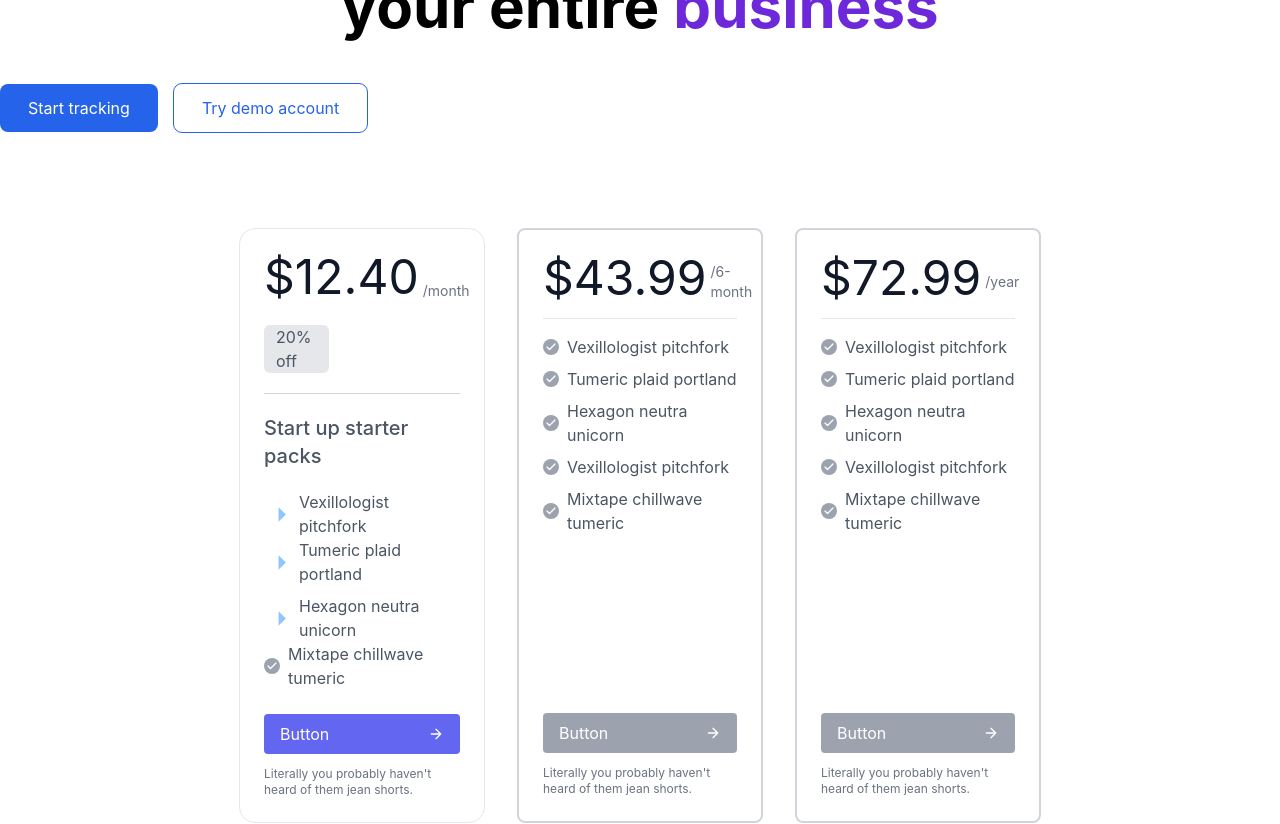
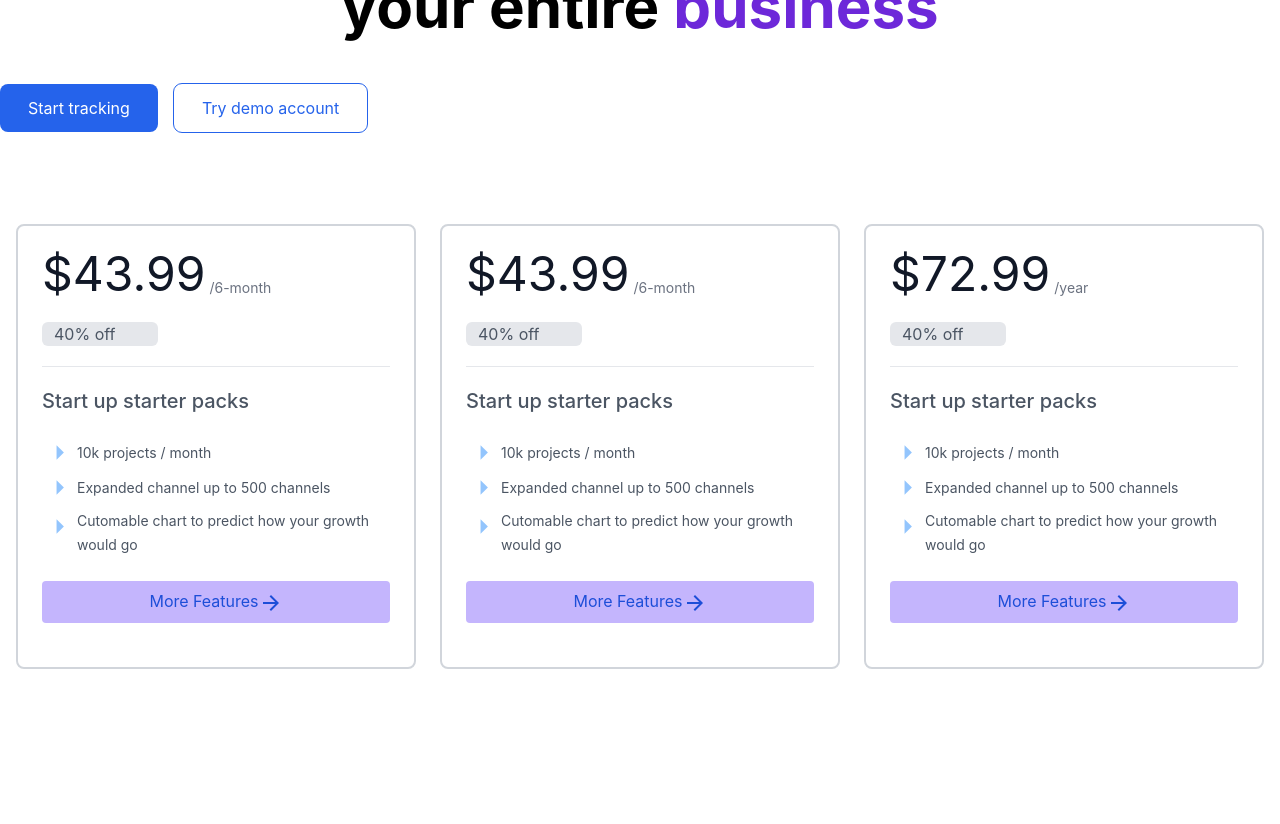
Before and after one commit to Sumitsinh1726/React_portfolio_Project, a React (Create React App) app in the folder krp/: page / in a window 1280 px wide. Shown: the part 260-1084 px from the top of the page. Built offline with nearby package versions, Linux system fonts and the light colour scheme.

Commit message:
Dharmik
card

```diff
--- a/krp/src/component/Card.jsx
+++ b/krp/src/component/Card.jsx
@@ -1,310 +1,210 @@
 import React from "react";
-import ArrowRightIcon from '@mui/icons-material/ArrowRight';
+import ArrowRightIcon from "@mui/icons-material/ArrowRight";
+import ArrowForwardIcon from "@mui/icons-material/ArrowForward";
 
 const Card = () => {
   return (
     <>
-      <section class="text-gray-600 body-font overflow-hidden md:mx-container">
-        <div class="container px-5 py-24 mx-auto">
-          {/* <div class="flex flex-col text-center w-full mb-20">
-            <h1 class="sm:text-4xl text-3xl font-medium title-font mb-2 text-gray-900">
+      <section className="text-gray-600 body-font overflow-hidden">
+        <div className="container px-5 py-24 mx-auto">
+          {/* <div className="flex flex-col text-center w-full mb-20">
+            <h1 className="sm:text-4xl text-3xl font-medium title-font mb-2 text-gray-900">
               Pricing
             </h1>
-            <p class="lg:w-2/3 mx-auto leading-relaxed text-base text-gray-500">
+            <p className="lg:w-2/3 mx-auto leading-relaxed text-base text-gray-500">
               Whatever cardigan tote bag tumblr hexagon brooklyn asymmetrical.
             </p>
-            <div class="flex mx-auto border-2 border-indigo-500 rounded overflow-hidden mt-6">
-              <button class="py-1 px-4 bg-indigo-500 text-white focus:outline-none">
+            <div className="flex mx-auto border-2 border-indigo-500 rounded overflow-hidden mt-6">
+              <button className="py-1 px-4 bg-indigo-500 text-white focus:outline-none">
                 Monthly
               </button>
-              <button class="py-1 px-4 focus:outline-none">Annually</button>
+              <button className="py-1 px-4 focus:outline-none">Annually</button>
             </div>
           </div> */}
 
-          <div class="flex flex-wrap -m-4 justify-center">
-
-
-            <div class="p-4 xl:w-1/4 md:w-1/2 w-full">
-              <div class="h-full p-6 rounded-2xl border border-gray-200 flex flex-col relative overflow-hidden">
-
+          <div className="flex flex-wrap -m-4 justify-center">
+            {/* <div className="p-3 xl:w-1/3 md:w-1/3 w-full">
+              <div className="h-full p-6 rounded-2xl border border-gray-200 flex flex-col relative overflow-hidden">
                 <div className="border-b border-gray-300">
-
-
-                <h1 class="text-5xl text-gray-900 leading-none flex items-end pb-4 mb-2 border-gray-200">
+                  <h1 className="text-5xl text-gray-900 leading-none flex items-end pb-4 mb-2 border-gray-200">
                     <span>$12.40</span>
-                  <span class="text-sm ml-1 font-normal text-gray-500">
+                    <span className="text-sm ml-1 font-normal text-gray-500">
                       /month
                     </span>
                   </h1>
-                <p className="bg-gray-200 rounded-md px-3 mb-5 w-4/12">20% off</p>
+                  <p className="bg-gray-200 rounded-md px-3 mb-5 w-4/12">
+                    20% off
+                  </p>
                 </div>
 
-                <h4 className="text-xl font-medium my-5">Start up starter packs</h4>
+                <h4 className="text-xl font-medium my-5">
+                  Start up starter packs
+                </h4>
 
-                <p class="flex items-center text-gray-600">
+                <p className="flex items-center text-gray-600 text-sm">
                   <ArrowRightIcon className="text-blue-300 " fontSize="large" />
-                  Vexillologist pitchfork
+                  200 projects / month
                 </p>
-                <p class="flex items-center text-gray-600 mb-2">
+
+                <p className="flex items-center text-gray-600 mb-1 text-sm">
                   <ArrowRightIcon className="text-blue-300 " fontSize="large" />
-                  Tumeric plaid portland
+                  Expanded channel up to 50 channels
                 </p>
-                <p class="flex items-center text-gray-600">
-                <ArrowRightIcon className="text-blue-300 w-16 " fontSize="large" />
-                  Hexagon neutra unicorn
+
+
+                <p className="flex leading-6 text-gray-600 text-sm mb-6">
+                  <ArrowRightIcon
+                    className="text-blue-300  "
+                    fontSize="large"
+                  />{" "}
+                  Cutomable chart to predict how your growth would go
                 </p>
-                <p class="flex items-center text-gray-600 mb-6">
-                  <span class="w-4 h-4 mr-2 inline-flex items-center justify-center bg-gray-400 text-white rounded-full flex-shrink-0">
-                    <svg
-                      fill="none"
-                      stroke="currentColor"
-                      stroke-linecap="round"
-                      stroke-linejoin="round"
-                      stroke-width="2.5"
-                      class="w-3 h-3"
-                      viewBox="0 0 24 24"
-                    >
-                      <path d="M20 6L9 17l-5-5"></path>
-                    </svg>
+
+                <button className=" text-center mt-auto  text-blue-700 bg-violet-300 border-0 py-2 px-4 my-5 focus:outline-none hover:bg-violet-500 rounded">
+                  More Features
+                  <ArrowForwardIcon />
+                </button>
+              </div>
+            </div> */}
+
+            <div className="p-3 xl:w-1/3 md:w-1/3 w-full">
+              <div className="h-full p-6 rounded-lg border-2 border-gray-300 flex flex-col relative overflow-hidden">
+                <div className="border-b border-gray-200">
+                  <h1 className="text-5xl text-gray-900 leading-none flex items-end pb-2 mb-4  ">
+                    <span>$43.99</span>
+                    <span className="text-sm ml-1 font-normal text-gray-500">
+                      /6-month
                     </span>
-                  Mixtape chillwave tumeric
+                  </h1>
+                  <p className="bg-gray-200 rounded-md px-3 mb-5 w-4/12">
+                    40% off
                   </p>
-                <button class="flex items-center mt-auto text-white bg-indigo-500 border-0 py-2 px-4 w-full focus:outline-none hover:bg-indigo-600 rounded">
-                  Button
-                  <svg
-                    fill="none"
-                    stroke="currentColor"
-                    stroke-linecap="round"
-                    stroke-linejoin="round"
-                    stroke-width="2"
-                    class="w-4 h-4 ml-auto"
-                    viewBox="0 0 24 24"
-                  >
-                    <path d="M5 12h14M12 5l7 7-7 7"></path>
-                  </svg>
+                </div>
+
+                <h4 className="text-xl font-medium my-5">
+                  Start up starter packs
+                </h4>
+
+                <p className="flex items-center text-gray-600 text-sm">
+                  <ArrowRightIcon className="text-blue-300 " fontSize="large" />
+                  10k projects / month
+                </p>
+
+                <p className="flex items-center text-gray-600 mb-1 text-sm">
+                  <ArrowRightIcon className="text-blue-300 " fontSize="large" />
+                  Expanded channel up to 500 channels
+                </p>
+
+                {/* <div>
+                  <div className=""></div>
+                </div> */}
+                <p className="flex leading-6 text-gray-600 text-sm mb-6">
+                  <ArrowRightIcon
+                    className="text-blue-300  "
+                    fontSize="large"
+                  />{" "}
+                  Cutomable chart to predict how your growth would go
+                </p>
+
+                <button className=" text-center mt-auto  text-blue-700 bg-violet-300 border-0 py-2 px-4 my-5 focus:outline-none hover:bg-violet-500 rounded">
+                  More Features
+                  <ArrowForwardIcon />
                 </button>
-                <p class="text-xs text-gray-500 mt-3">
-                  Literally you probably haven't heard of them jean shorts.
-                </p>
               </div>
             </div>
 
-            <div class="p-4 xl:w-1/4 md:w-1/2 w-full">
-              <div class="h-full p-6 rounded-lg border-2 border-gray-300 flex flex-col relative overflow-hidden">
-
-                <h1 class="text-5xl text-gray-900 leading-none flex items-end pb-4 mb-4 border-b border-gray-200 ">
+            <div className="p-3 xl:w-1/3 md:w-1/3 w-full">
+              <div className="h-full p-6 rounded-lg border-2 border-gray-300 flex flex-col relative overflow-hidden">
+                <div className="border-b border-gray-200">
+                  <h1 className="text-5xl text-gray-900 leading-none flex items-end pb-2 mb-4  ">
                     <span>$43.99</span>
-                  <span class="text-sm ml-1 font-normal text-gray-500">
+                    <span className="text-sm ml-1 font-normal text-gray-500">
                       /6-month
                     </span>
                   </h1>
-                <p class="flex items-center text-gray-600 mb-2">
-                  <span class="w-4 h-4 mr-2 inline-flex items-center justify-center bg-gray-400 text-white rounded-full flex-shrink-0">
-                    <svg
-                      fill="none"
-                      stroke="currentColor"
-                      stroke-linecap="round"
-                      stroke-linejoin="round"
-                      stroke-width="2.5"
-                      class="w-3 h-3"
-                      viewBox="0 0 24 24"
-                    >
-                      <path d="M20 6L9 17l-5-5"></path>
-                    </svg>
-                  </span>
-                  Vexillologist pitchfork
+                  <p className="bg-gray-200 rounded-md px-3 mb-5 w-4/12">
+                    40% off
                   </p>
-                <p class="flex items-center text-gray-600 mb-2">
-                  <span class="w-4 h-4 mr-2 inline-flex items-center justify-center bg-gray-400 text-white rounded-full flex-shrink-0">
-                    <svg
-                      fill="none"
-                      stroke="currentColor"
-                      stroke-linecap="round"
-                      stroke-linejoin="round"
-                      stroke-width="2.5"
-                      class="w-3 h-3"
-                      viewBox="0 0 24 24"
-                    >
-                      <path d="M20 6L9 17l-5-5"></path>
-                    </svg>
-                  </span>
-                  Tumeric plaid portland
+                </div>
+
+                <h4 className="text-xl font-medium my-5">
+                  Start up starter packs
+                </h4>
+
+                <p className="flex items-center text-gray-600 text-sm">
+                  <ArrowRightIcon className="text-blue-300 " fontSize="large" />
+                  10k projects / month
                 </p>
-                <p class="flex items-center text-gray-600 mb-2">
-                  <span class="w-4 h-4 mr-2 inline-flex items-center justify-center bg-gray-400 text-white rounded-full flex-shrink-0">
-                    <svg
-                      fill="none"
-                      stroke="currentColor"
-                      stroke-linecap="round"
-                      stroke-linejoin="round"
-                      stroke-width="2.5"
-                      class="w-3 h-3"
-                      viewBox="0 0 24 24"
-                    >
-                      <path d="M20 6L9 17l-5-5"></path>
-                    </svg>
-                  </span>
-                  Hexagon neutra unicorn
+
+                <p className="flex items-center text-gray-600 mb-1 text-sm">
+                  <ArrowRightIcon className="text-blue-300 " fontSize="large" />
+                  Expanded channel up to 500 channels
                 </p>
-                <p class="flex items-center text-gray-600 mb-2">
-                  <span class="w-4 h-4 mr-2 inline-flex items-center justify-center bg-gray-400 text-white rounded-full flex-shrink-0">
-                    <svg
-                      fill="none"
-                      stroke="currentColor"
-                      stroke-linecap="round"
-                      stroke-linejoin="round"
-                      stroke-width="2.5"
-                      class="w-3 h-3"
-                      viewBox="0 0 24 24"
-                    >
-                      <path d="M20 6L9 17l-5-5"></path>
-                    </svg>
-                  </span>
-                  Vexillologist pitchfork
+
+                {/* <div>
+                  <div className=""></div>
+                </div> */}
+                <p className="flex leading-6 text-gray-600 text-sm mb-6">
+                  <ArrowRightIcon
+                    className="text-blue-300  "
+                    fontSize="large"
+                  />{" "}
+                  Cutomable chart to predict how your growth would go
                 </p>
-                <p class="flex items-center text-gray-600 mb-6">
-                  <span class="w-4 h-4 mr-2 inline-flex items-center justify-center bg-gray-400 text-white rounded-full flex-shrink-0">
-                    <svg
-                      fill="none"
-                      stroke="currentColor"
-                      stroke-linecap="round"
-                      stroke-linejoin="round"
-                      stroke-width="2.5"
-                      class="w-3 h-3"
-                      viewBox="0 0 24 24"
-                    >
-                      <path d="M20 6L9 17l-5-5"></path>
-                    </svg>
-                  </span>
-                  Mixtape chillwave tumeric
-                </p>
-                <button class="flex items-center mt-auto text-white bg-gray-400 border-0 py-2 px-4 w-full focus:outline-none hover:bg-gray-500 rounded">
-                  Button
-                  <svg
-                    fill="none"
-                    stroke="currentColor"
-                    stroke-linecap="round"
-                    stroke-linejoin="round"
-                    stroke-width="2"
-                    class="w-4 h-4 ml-auto"
-                    viewBox="0 0 24 24"
-                  >
-                    <path d="M5 12h14M12 5l7 7-7 7"></path>
-                  </svg>
+
+                <button className=" text-center mt-auto  text-blue-700 bg-violet-300 border-0 py-2 px-4 my-5 focus:outline-none hover:bg-violet-500 rounded">
+                  More Features
+                  <ArrowForwardIcon />
                 </button>
-                <p class="text-xs text-gray-500 mt-3">
-                  Literally you probably haven't heard of them jean shorts.
-                </p>
               </div>
             </div>
 
+            <div className="p-3 xl:w-1/3 md:w-1/3 w-full">
+              <div className="h-full p-6 rounded-lg border-2 border-gray-300 flex flex-col relative overflow-hidden">
 
-            <div class="p-4 xl:w-1/4 md:w-1/2 w-full">
-              <div class="h-full p-6 rounded-lg border-2 border-gray-300 flex flex-col relative overflow-hidden">
-
-                <h1 class="text-5xl text-gray-900 leading-none flex items-center pb-4 mb-4 border-b border-gray-200 items-end">
+                <div className="border-b border-gray-200">
+                  <h1 className="text-5xl text-gray-900 leading-none flex  pb-4 mb-2 items-end">
                     <span>$72.99</span>
-                  <span class="text-sm ml-1 font-normal text-gray-500 mt-2">
+                    <span className="text-sm ml-1 font-normal text-gray-500 mt-2">
                       /year
                     </span>
+
                   </h1>
-                <p class="flex items-center text-gray-600 mb-2">
-                  <span class="w-4 h-4 mr-2 inline-flex items-center justify-center bg-gray-400 text-white rounded-full flex-shrink-0">
-                    <svg
-                      fill="none"
-                      stroke="currentColor"
-                      stroke-linecap="round"
-                      stroke-linejoin="round"
-                      stroke-width="2.5"
-                      class="w-3 h-3"
-                      viewBox="0 0 24 24"
-                    >
-                      <path d="M20 6L9 17l-5-5"></path>
-                    </svg>
-                  </span>
-                  Vexillologist pitchfork
+                  <p className="bg-gray-200 rounded-md px-3 mb-5 w-4/12">
+                    40% off
                   </p>
-                <p class="flex items-center text-gray-600 mb-2">
-                  <span class="w-4 h-4 mr-2 inline-flex items-center justify-center bg-gray-400 text-white rounded-full flex-shrink-0">
-                    <svg
-                      fill="none"
-                      stroke="currentColor"
-                      stroke-linecap="round"
-                      stroke-linejoin="round"
-                      stroke-width="2.5"
-                      class="w-3 h-3"
-                      viewBox="0 0 24 24"
-                    >
-                      <path d="M20 6L9 17l-5-5"></path>
-                    </svg>
-                  </span>
-                  Tumeric plaid portland
+                </div>
+
+                <h4 className="text-xl font-medium my-5">
+                  Start up starter packs
+                </h4>
+
+                <p className="flex items-center text-gray-600 text-sm">
+                  <ArrowRightIcon className="text-blue-300 " fontSize="large" />
+                  10k projects / month
                 </p>
-                <p class="flex items-center text-gray-600 mb-2">
-                  <span class="w-4 h-4 mr-2 inline-flex items-center justify-center bg-gray-400 text-white rounded-full flex-shrink-0">
-                    <svg
-                      fill="none"
-                      stroke="currentColor"
-                      stroke-linecap="round"
-                      stroke-linejoin="round"
-                      stroke-width="2.5"
-                      class="w-3 h-3"
-                      viewBox="0 0 24 24"
-                    >
-                      <path d="M20 6L9 17l-5-5"></path>
-                    </svg>
-                  </span>
-                  Hexagon neutra unicorn
+
+                <p className="flex items-center text-gray-600 mb-1 text-sm">
+                  <ArrowRightIcon className="text-blue-300 " fontSize="large" />
+                  Expanded channel up to 500 channels
                 </p>
-                <p class="flex items-center text-gray-600 mb-2">
-                  <span class="w-4 h-4 mr-2 inline-flex items-center justify-center bg-gray-400 text-white rounded-full flex-shrink-0">
-                    <svg
-                      fill="none"
-                      stroke="currentColor"
-                      stroke-linecap="round"
-                      stroke-linejoin="round"
-                      stroke-width="2.5"
-                      class="w-3 h-3"
-                      viewBox="0 0 24 24"
-                    >
-                      <path d="M20 6L9 17l-5-5"></path>
-                    </svg>
-                  </span>
-                  Vexillologist pitchfork
+
+                {/* <div>
+                  <div className=""></div>
+                </div> */}
+                <p className="flex leading-6 text-gray-600 text-sm mb-6">
+                  <ArrowRightIcon
+                    className="text-blue-300  "
+                    fontSize="large"
+                  />{" "}
+                  Cutomable chart to predict how your growth would go
                 </p>
-                <p class="flex items-center text-gray-600 mb-6">
-                  <span class="w-4 h-4 mr-2 inline-flex items-center justify-center bg-gray-400 text-white rounded-full flex-shrink-0">
-                    <svg
-                      fill="none"
-                      stroke="currentColor"
-                      stroke-linecap="round"
-                      stroke-linejoin="round"
-                      stroke-width="2.5"
-                      class="w-3 h-3"
-                      viewBox="0 0 24 24"
-                    >
-                      <path d="M20 6L9 17l-5-5"></path>
-                    </svg>
-                  </span>
-                  Mixtape chillwave tumeric
-                </p>
-                <button class="flex items-center mt-auto text-white bg-gray-400 border-0 py-2 px-4 w-full focus:outline-none hover:bg-gray-500 rounded">
-                  Button
-                  <svg
-                    fill="none"
-                    stroke="currentColor"
-                    stroke-linecap="round"
-                    stroke-linejoin="round"
-                    stroke-width="2"
-                    class="w-4 h-4 ml-auto"
-                    viewBox="0 0 24 24"
-                  >
-                    <path d="M5 12h14M12 5l7 7-7 7"></path>
-                  </svg>
+
+                <button className=" text-center mt-auto  text-blue-700 bg-violet-300 border-0 py-2 px-4 my-5 focus:outline-none hover:bg-violet-500 rounded">
+                  More Features
+                  <ArrowForwardIcon />
                 </button>
-                <p class="text-xs text-gray-500 mt-3">
-                  Literally you probably haven't heard of them jean shorts.
-                </p>
+
               </div>
             </div>
           </div>
```
Also changed, not shown: krp/src/component/Footer.jsx (+49 -49 lines). Lines whose indentation alone changed are shown as unchanged.
